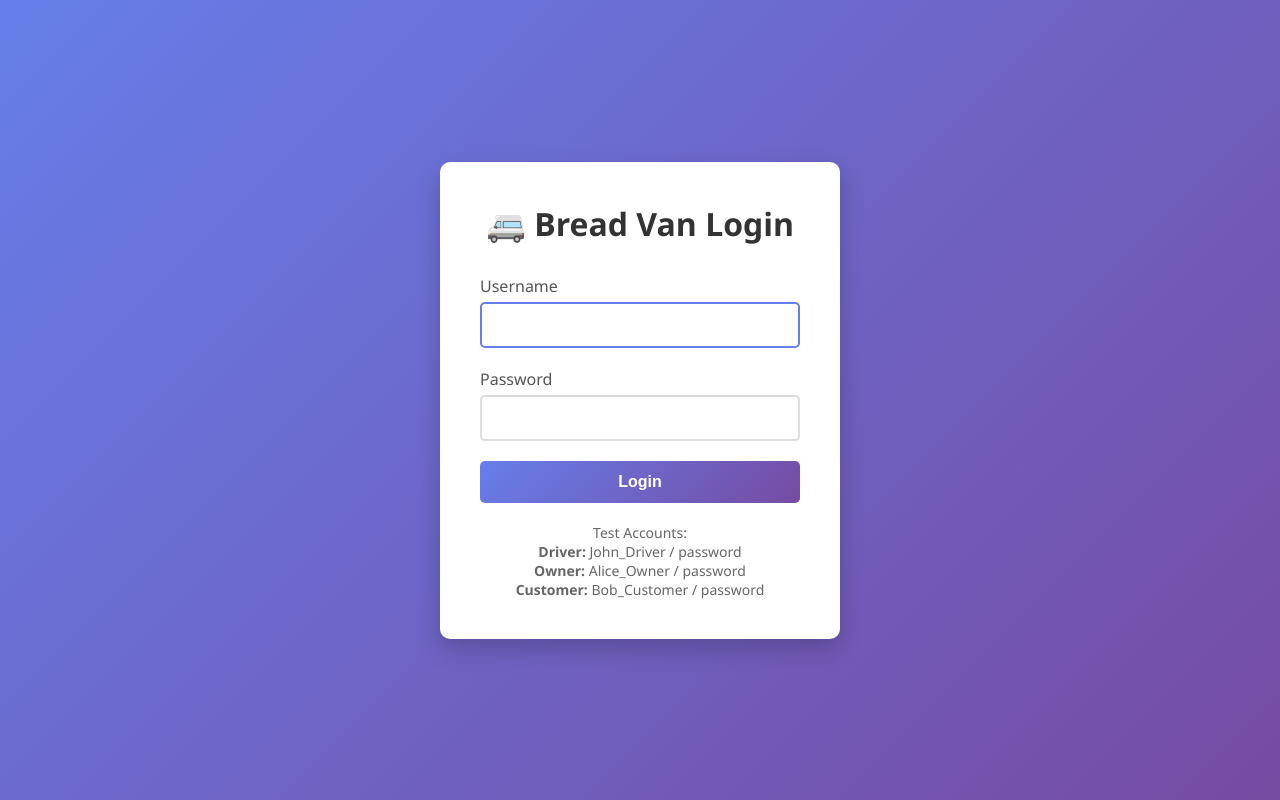
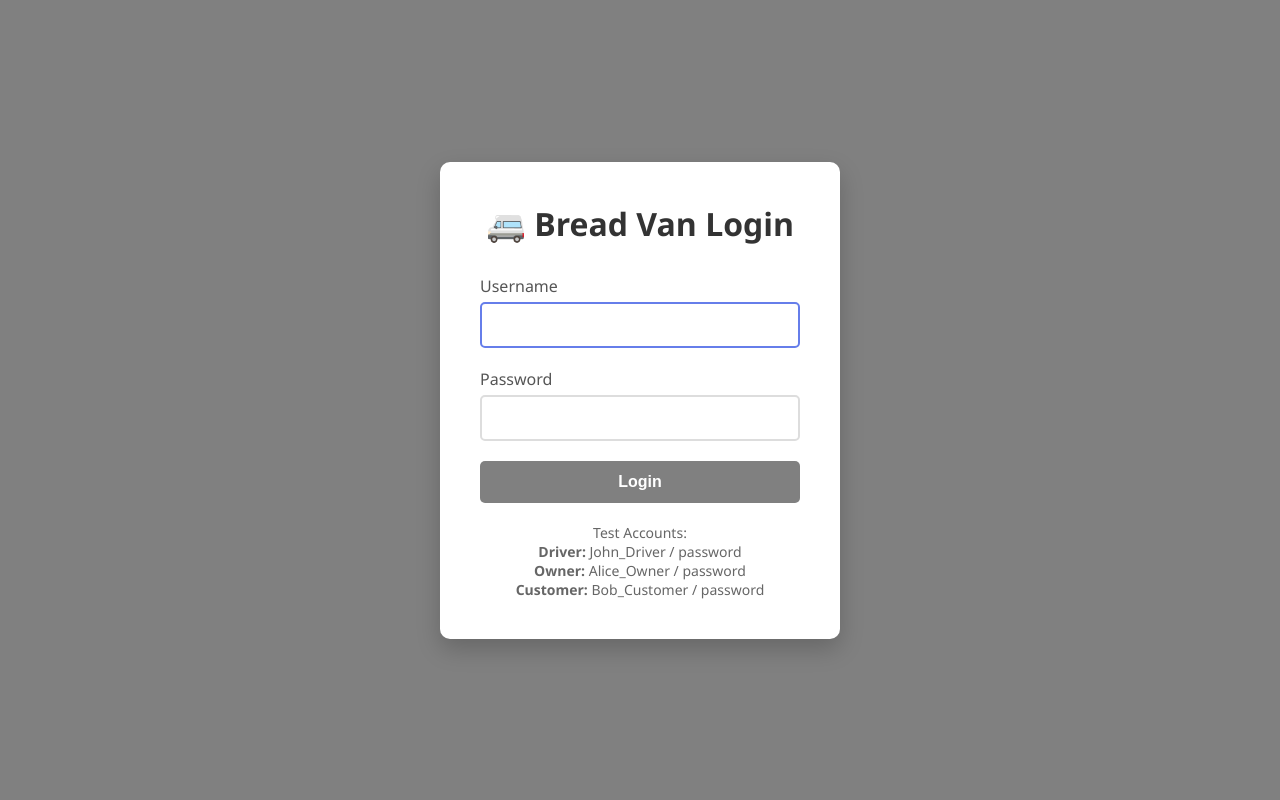
Before and after one commit to Bread-Van-Group/Bread_Van_Project, a Flask app: page / in a window 1280 px wide. Run offline with Flask 3, Linux system fonts and the light colour scheme.

Commit message:
Changed colour scheme a little

```diff
--- a/App/static/styles/login.css
+++ b/App/static/styles/login.css
@@ -6,7 +6,7 @@
 
         body {
             font-family: 'Segoe UI', Tahoma, Geneva, Verdana, sans-serif;
-            background: linear-gradient(135deg, #667eea 0%, #764ba2 100%);
+            background: grey;
             min-height: 100vh;
             display: flex;
             justify-content: center;
@@ -58,7 +58,7 @@
         button {
             width: 100%;
             padding: 12px;
-            background: linear-gradient(135deg, #667eea 0%, #764ba2 100%);
+            background: grey;
             color: white;
             border: none;
             border-radius: 5px;
```
